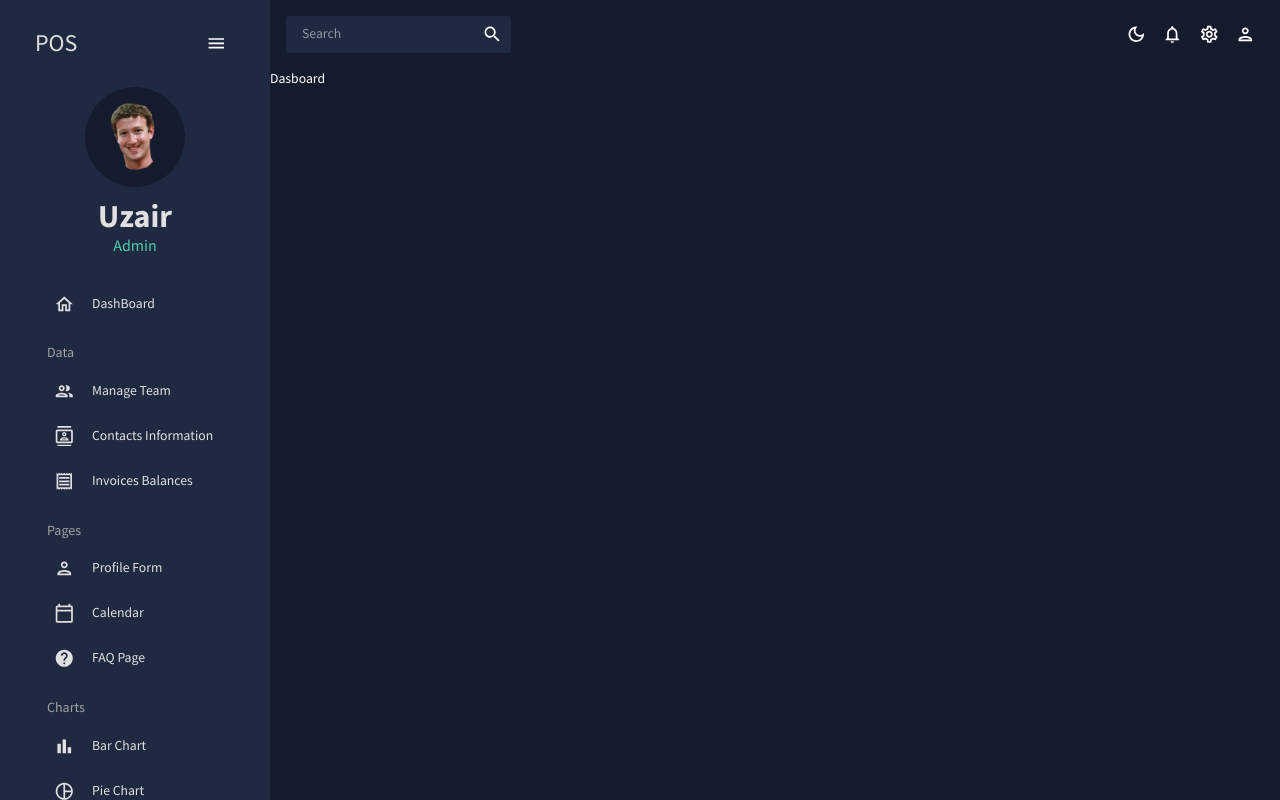
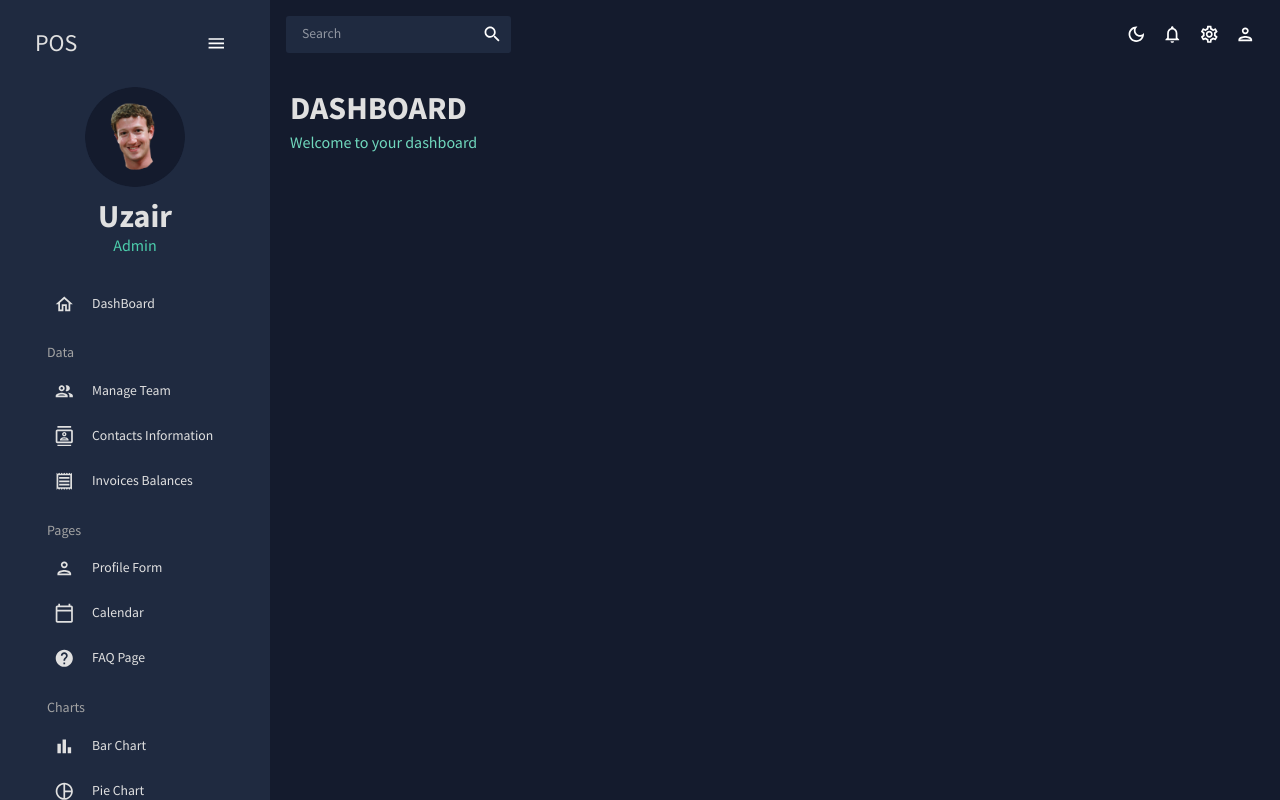
Before and after one commit to iwaleedtariq/admin-dashboard, a React (Create React App) app: page / in a window 1280 px wide. Built offline with nearby package versions, Linux system fonts and the light colour scheme.

Commit message:
add dashboard page

```diff
--- a/src/scenes/dashboard/index.tsx
+++ b/src/scenes/dashboard/index.tsx
@@ -1,9 +1,14 @@
-import React from 'react'
+import { Box } from '@mui/material'
+import Header from '../../components/Header'
 
-const index = () => {
+const Dasboard = () => {
   return (
-    <div>Dasboard</div>
+    <Box m="20px">
+      <Box display="flex" justifyContent="space-between" alignItems="center">
+        <Header title="DASHBOARD" subTitle="Welcome to your dashboard" />
+      </Box>
+    </Box>
   )
 }
 
-export default index
+export default Dasboard
```
